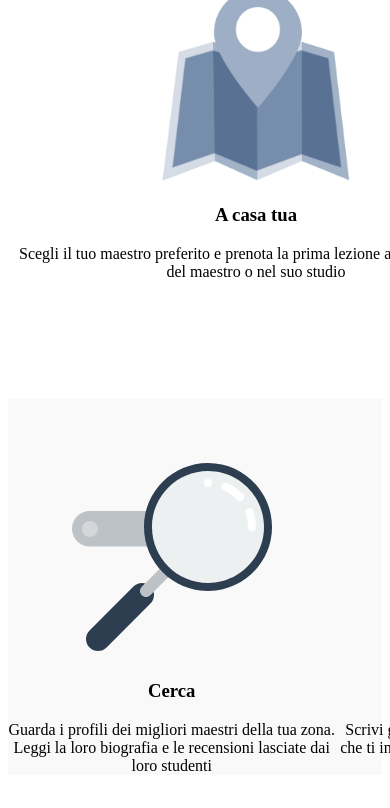
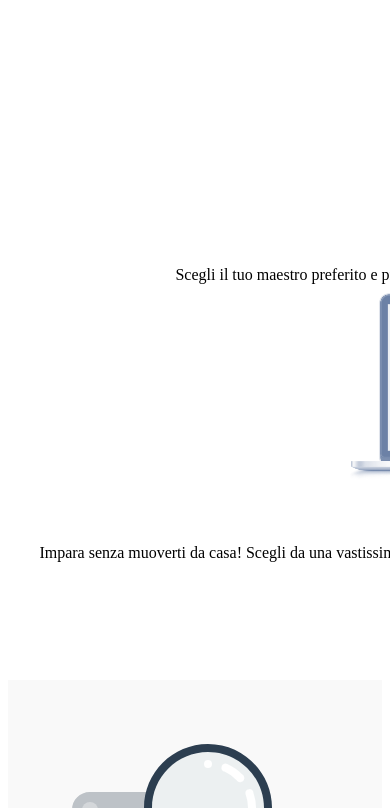
Before and after one commit to manfred-commits/html-css-resp-wannabe, a plain HTML site: page index.html in a window 390 px wide. Shown: the part 173-981 px from the top of the page. Drawn offline with Linux system fonts and the light colour scheme.

Commit message:
added media querry for "blocco lezioni"

```diff
--- a/index.html
+++ b/index.html
@@ -5,6 +5,8 @@
     <meta name="viewport" content="width=device-width, initial-scale=1.0">
     <link rel="stylesheet" href="style.css">
     <title>Boolean aCademy</title>
+    <meta name="viewport" content="width=device-width, initial-scale=1.0">
+
   </head>
   <body>
     <div id="lezioni" class="container">
--- a/style.css
+++ b/style.css
@@ -71,3 +71,24 @@ img {
 .clear {
   clear: both;
 }
+/* Media Querry*/
+
+/* blocco lezioni */
+@media screen and (max-width: 420px) {
+
+  body #lezioni .row{
+    display: flex;
+    align-items: center;
+    justify-items: center;
+    flex-wrap: wrap;
+  }
+  body #lezioni .row h1,
+  body #lezioni .row .left,
+  body #lezioni .row .right{
+    width: 100%;
+  }
+}
+/* blocco steps */
+@media screen and (max-width: 420px) {
+
+}
```
